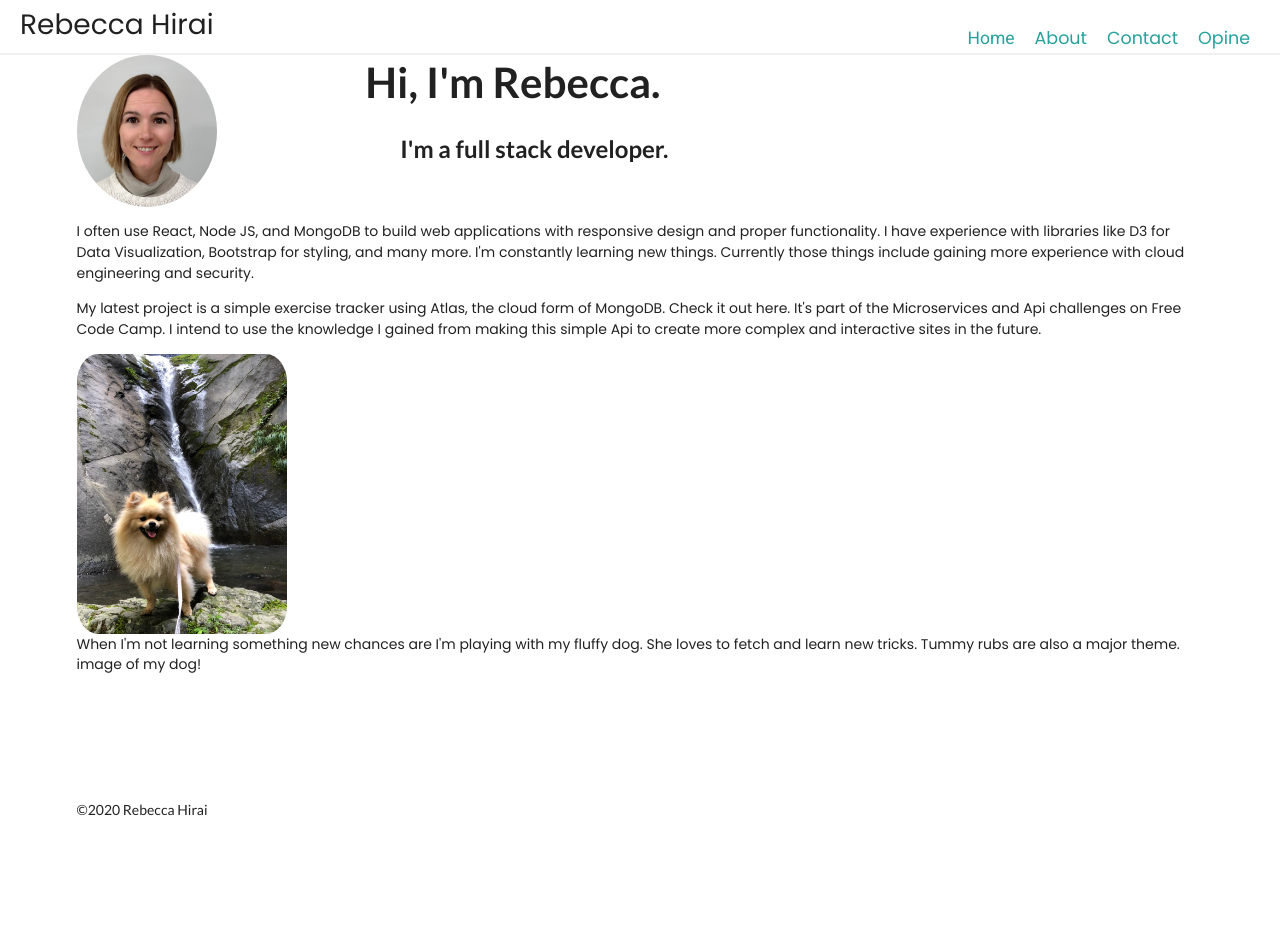
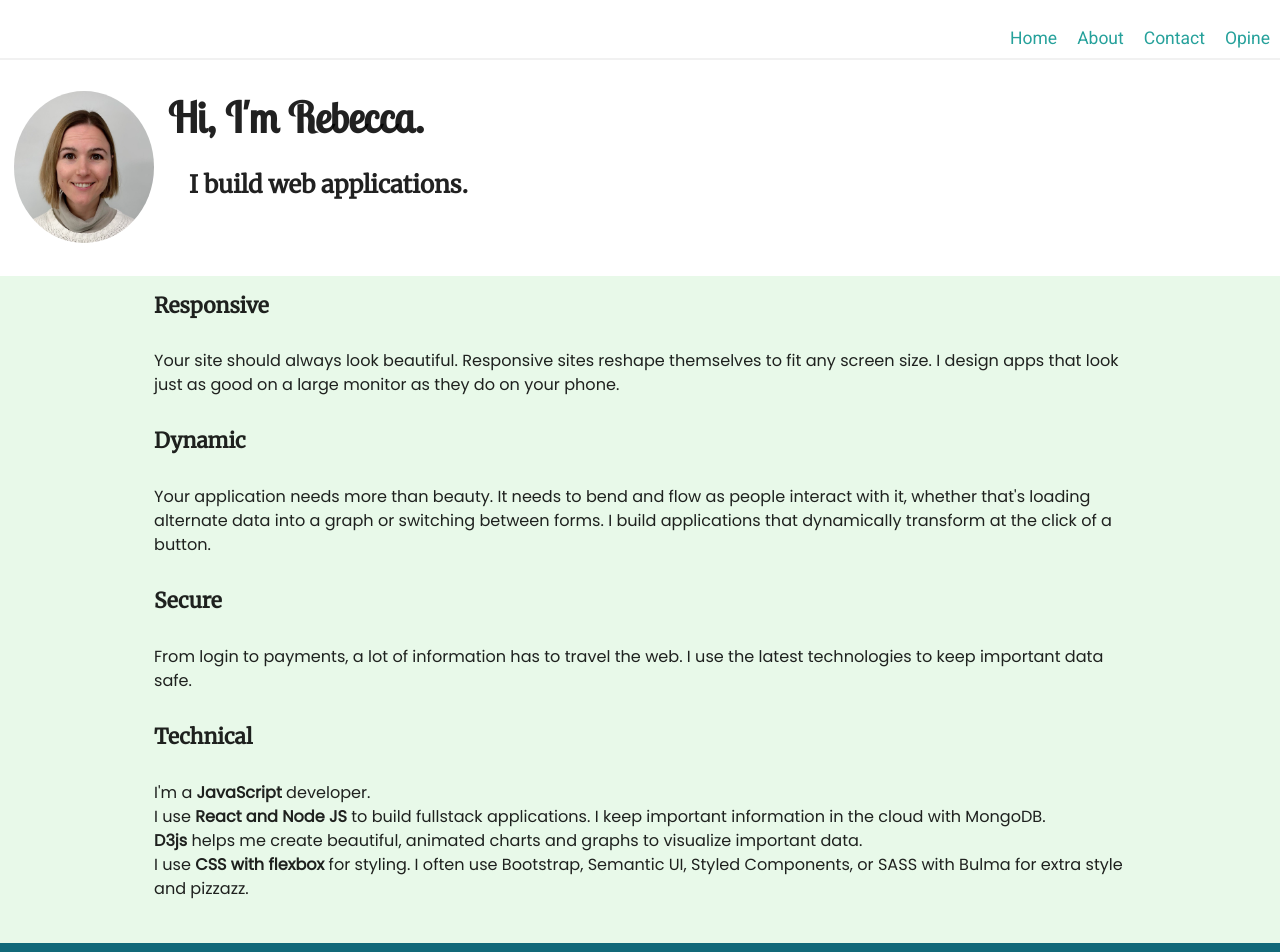
Before and after one commit to rebecca1231/portfolio2, a React (Create React App) app: page /about in a window 1280 px wide. Shown: the top 952 px of the page. Before the commit the page ends 820 px from the top, so only its background shows below. Built offline with nearby package versions, Linux system fonts and the light colour scheme.

Commit message:
nav bar styling

```diff
--- /dev/null
+++ b/src/Components/About.css
@@ -0,0 +1,71 @@
+.box {
+    display: flex;
+  }
+
+  #top {
+    padding: 1rem;
+    margin-bottom: 1rem;
+  }
+
+  h1 {
+    font-family: "Lobster Two";
+    font-size: 3rem;
+    margin: 1rem;
+  }
+
+  h2 {
+    margin-left: 2.5rem;
+  }
+
+  h3,
+  h2 {
+    font-family: Merriweather;
+  }
+
+  h3 {
+    line-height: 1.5;
+    font-size: 1.5rem;
+  }
+
+  p {
+    line-height: 1.5;
+    font-size: 1.15rem;
+  }
+
+  .content {
+    background-color: #e8f9e9;
+    padding: 1rem;
+  }
+
+  .content > p,
+  h3 {
+    margin: 2rem 10rem;
+  }
+
+  .content2 {
+    background-color: #116979;
+    color: #fff;
+    padding: 1rem;
+  }
+   p, h3 {
+  margin: 2rem 1rem 2rem 10rem;
+  }
+
+  #Em {
+    max-width: 15rem;
+    border-radius: 10%;
+  }
+
+  @media (max-width: 768px) {
+    p,
+    h3 {
+      margin: 1rem;
+    }
+    .content > p,
+    h3 {
+      margin: 1rem;
+    }
+  #Em {
+    max-width:10rem;
+  }
+  }
--- a/src/Components/About.js
+++ b/src/Components/About.js
@@ -1,47 +1,83 @@
 import React from "react";
-import myFace from '../myFace.jpeg'
-import EmWaterfall from '../EmWaterfall.jpeg'
+import myFace from "../myFace.jpeg";
+import EmWaterfall from "../EmWaterfall.jpeg";
+import "./About.css";
 
 const About = () => {
   return (
-    <div className="ui container" style={{ fontFamily: "Poppins" }}>
-      <div className="ui grid">
-        <div className="four wide column">
-        <img className="ui image" src={myFace} alt="face" style={{maxWidth:"10rem", borderRadius:"50%"}} />
+    <div style={{ fontFamily: "Poppins" }}>
+      <div className="box" id="top">
+        <div className="image1">
+          <img
+            className="face"
+            src={myFace}
+            alt="face"
+            style={{ maxWidth: "10rem", borderRadius: "50%" }}
+          />
+        </div>
 
+        <div className="head">
+          <h1 className="" style={{}}>
+            Hi, I'm Rebecca.
+          </h1>
+          <h2>I build web applications.</h2>{" "}
         </div>
-        <div className="nine wide column">
-      <div
-        className="ui huge header"
-        style={{ fontSize: "3rem", margin:0 }}
-      >
-        Hi, I'm Rebecca.
       </div>
-      <div className="ui large header" style={{ marginLeft: "2.5rem" }}>
-        I'm a full stack developer.
-      </div>{" "}
-      </div>
-      <div >
-        <p style={{lineHeight:1.5}}>
-          I often use React, Node JS, and MongoDB to build web applications with
-          responsive design and proper functionality. I have experience with
-          libraries like D3 for Data Visualization, Bootstrap for styling, and
-          many more. I'm constantly learning new things. Currently those things
-          include gaining more experience with cloud engineering and security.
+
+      <div className="content">
+        <h3>Responsive </h3>
+        <p>
+          Your site should always look beautiful. Responsive sites reshape
+          themselves to fit any screen size. I design apps that look just as
+          good on a large monitor as they do on your phone.
         </p>
-        <p style={{lineHeight:1.5}} >
-          My latest project is a simple exercise tracker using Atlas, the cloud
-          form of MongoDB. Check it out here. It's part of the Microservices and
-          Api challenges on Free Code Camp. I intend to use the knowledge I
-          gained from making this simple Api to create more complex and
-          interactive sites in the future.
-          </p>
-          <img className="ui image"  src={EmWaterfall} style={{display: "inline", maxWidth:"15rem", borderRadius:"10%"}} />
-          <p>When I'm not learning something new
-          chances are I'm playing with my fluffy dog. She loves to fetch and
-          learn new tricks. Tummy rubs are also a major theme. image of my dog!
+
+        <h3>Dynamic</h3>
+        <p>
+          Your application needs more than beauty. It needs to bend and flow as
+          people interact with it, whether that's loading alternate data into a
+          graph or switching between forms. I build applications that
+          dynamically transform at the click of a button.
         </p>
-      </div>
+
+        <h3> Secure </h3>
+        <p>
+          From login to payments, a lot of information has to travel the web. I
+          use the latest technologies to keep important data safe.
+        </p>
+
+        <h3>Technical</h3>
+        <p>
+          I'm a <strong>JavaScript</strong> developer.
+          <br />I use <strong> React and Node JS </strong> to build fullstack
+          applications. I keep important information in the cloud with MongoDB.
+          <br />
+          <strong>D3js</strong> helps me create beautiful, animated charts and
+          graphs to visualize important data.
+          <br />I use <strong>CSS with flexbox</strong> for styling.
+          I often use Bootstrap, Semantic UI, Styled Components, or
+          SASS with Bulma for extra style and pizzazz.
+        </p>
+</div>
+<div className="content2">
+        <h3> About Me </h3>
+
+        <div className="box">
+          <div>
+            <p>
+              I have the best dog ever. We enjoy long walks together. She loves
+              to play fetch and learn new tricks.
+            </p>
+            <p>
+              I also like to learn new things. I enjoy travel and improving my
+              foreign language skills (Spanish, Portuguese and Japanese).
+            </p>
+          </div>
+
+          <div>
+            <img id="Em" alt="pet" src={EmWaterfall} />
+          </div>
+        </div>
       </div>
     </div>
   );
--- /dev/null
+++ b/src/Components/Cards.css
@@ -0,0 +1,12 @@
+.flex-grid {
+    display: flex;
+  }
+  .col {
+    flex: 1;
+  }
+
+  @media (max-width: 400px) {
+    .flex-grid {
+      display: block;
+    }
+  }
--- a/src/Components/Cards.js
+++ b/src/Components/Cards.js
@@ -1,72 +1,13 @@
 import React from "react";
+import "./Cards.css";
 
 const Cards = () => {
   return (
     <div>
-      <div className="ui link cards">
-        <div className="card">
-          <div className="image">
-            <img src="/images/avatar2/large/matthew.png" />
-          </div>
-          <div className="content">
-            <div className="header">Matt Giampietro</div>
-            <div className="meta">
-              <a>Friends</a>
-            </div>
-            <div className="description">
-              Matthew is an interior designer living in New York.
-            </div>
-          </div>
-          <div className="extra content">
-            <span className="right floated">Joined in 2013</span>
-            <span>
-              <i className="user icon"></i>
-              75 Friends
-            </span>
-          </div>
-        </div>
-        <div className="card">
-          <div className="image">
-            <img src="/images/avatar2/large/molly.png" />
-          </div>
-          <div className="content">
-            <div className="header">Molly</div>
-            <div className="meta">
-              <span className="date">Coworker</span>
-            </div>
-            <div className="description">
-              Molly is a personal assistant living in Paris.
-            </div>
-          </div>
-          <div className="extra content">
-            <span className="right floated">Joined in 2011</span>
-            <span>
-              <i className="user icon"></i>
-              35 Friends
-            </span>
-          </div>
-        </div>
-        <div className="card">
-          <div className="image">
-            <img src="/images/avatar2/large/elyse.png" />
-          </div>
-          <div className="content">
-            <div className="header">Elyse</div>
-            <div className="meta">
-              <a>Coworker</a>
-            </div>
-            <div className="description">
-              Elyse is a copywriter working in New York.
-            </div>
-          </div>
-          <div className="extra content">
-            <span className="right floated">Joined in 2014</span>
-            <span>
-              <i className="user icon"></i>
-              151 Friends
-            </span>
-          </div>
-        </div>
+      <div className="flex-grid">
+        <div className="col">1</div>
+        <div className="col">2</div>
+        <div className="col">3</div>
       </div>
     </div>
   );
--- a/src/Components/Header.js
+++ b/src/Components/Header.js
@@ -1,11 +1,11 @@
 import React from "react";
-import Navbar from "./Nav/Navbar"
+import Burger from "./Nav/Burger"
 
 
 const Header = () => {
   return (
   <div>
-      <Navbar />
+      <Burger />
       </div>)
 };
 
--- a/src/Components/Nav/Burger.jsx
+++ b/src/Components/Nav/Burger.jsx
@@ -54,7 +54,7 @@ const Burger = () => {
         <div />
         <div />
       </StyledBurger>
-      <RightNav open={open} />
+      <RightNav open={open} set={setOpen} />
     </>
   );
 };
--- a/src/Components/Nav/RightNav.jsx
+++ b/src/Components/Nav/RightNav.jsx
@@ -1,37 +1,74 @@
 import React from "react";
 import styled from "styled-components";
-import {Link} from 'react-router-dom'
+import { Link } from "react-router-dom";
 
 const Ul = styled.ul`
   list-style: none;
   display: flex;
   flex-flow: row nowrap;
   font-family: Poppins;
-  font-size:1.25rem;
+  font-size: 1.25rem;
+  justify-content: flex-end;
+  border-bottom: 2px solid #f1f1f1;
+
+  a {
+    padding: 10px;
+    text-decoration: none;
+    font-family: Roboto;
+    color: #26a19b;
+  }
 
   @media (max-width: 768px) {
     flex-flow: column nowrap;
-    background-color: #f6f6f6;
+    background-color: #f9f9f9;
     position: fixed;
     transform: ${({ open }) => (open ? "translateX(0)" : "translateX(100%)")};
     top: -20px;
     right: 0;
     height: 100vh;
-    width: 250px;
+    width: 85vw;
     padding-top: 3.5rem;
+    padding-bottom: 0;
     transition: transform 0.3s ease-in-out;
+    justify-content: flex-start;
+    border-bottom: none;
+    box-shadow: ${({open}) => (open ? "-5px 10px 15px 5px #c0c0c0" : "none")};
 
+    a {
+      padding: 10px;
+      text-decoration: none;
+      font-family: Roboto;
+      color: #26a19b;
+    }
   }
 `;
 
-const RightNav = ({ open }) => {
+const RightNav = ({ open, set }) => {
   return (
-    <Ul open={open} >
-      <Link to="/" style={{padding:"10px", fontFamily:"Roboto", color:"#26a19b"}}>Home</Link>
-      <Link to="/about" style={{padding:"10px", color:"#26a19b"}} >About</Link>
-      <Link to="/contact" style={{padding:"10px", color:"#26a19b"}} >Contact</Link>
-      <a style={{padding:"10px", color:"#26a19b"}} href="https://sleepy-ridge-95118.herokuapp.com/">Opine</a>
-
+    <Ul open={open}>
+      <Link onClick={() => set(!open)} to="/">
+        Home
+      </Link>
+      <Link
+        to="/about"
+        onClick={() => set(!open)}
+        style={{ padding: "10px", color: "#26a19b" }}
+      >
+        About
+      </Link>
+      <Link
+        onClick={() => set(!open)}
+        to="/contact"
+        style={{ padding: "10px", color: "#26a19b" }}
+      >
+        Contact
+      </Link>
+      <a
+        style={{ padding: "10px", color: "#26a19b" }}
+        href="https://sleepy-ridge-95118.herokuapp.com/"
+      >
+        Opine
+      </a>
     </Ul>
   );
 };
```
